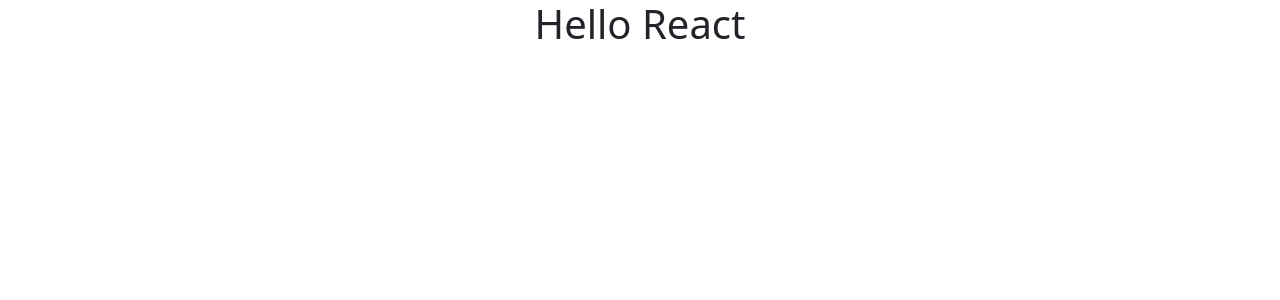
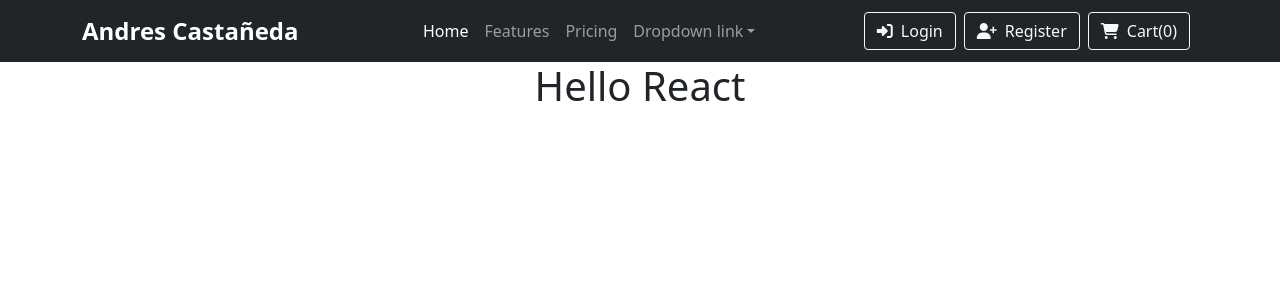
Before and after one commit to afcastaneda223/portfolio, a React (Create React App) app: page / in a window 1280 px wide. Shown: the top 300 px of the page. Built offline with nearby package versions, Linux system fonts and the light colour scheme.

Commit message:
add Navbar component

```diff
--- a/public/index.html
+++ b/public/index.html
@@ -11,7 +11,10 @@
     />
     <link rel="apple-touch-icon" href="%PUBLIC_URL%/logo192.png" />
     <link rel="manifest" href="%PUBLIC_URL%/manifest.json" />
+    <link href="https://cdn.jsdelivr.net/npm/bootstrap@5.1.3/dist/css/bootstrap.min.css" rel="stylesheet" integrity="sha384-1BmE4kWBq78iYhFldvKuhfTAU6auU8tT94WrHftjDbrCEXSU1oBoqyl2QvZ6jIW3" crossorigin="anonymous">
+    <script src="https://cdn.jsdelivr.net/npm/bootstrap@5.1.3/dist/js/bootstrap.bundle.min.js" integrity="sha384-ka7Sk0Gln4gmtz2MlQnikT1wXgYsOg+OMhuP+IlRH9sENBO0LRn5q+8nbTov4+1p" crossorigin="anonymous"></script>
     <title>Andres Castañeda</title>
+    <script src="https://kit.fontawesome.com/e6f879f149.js" crossorigin="anonymous"></script>
   </head>
   <body>
     <noscript>You need to enable JavaScript to run this app.</noscript>
--- a/src/App.js
+++ b/src/App.js
@@ -1,7 +1,10 @@
+import Navbar from './components/Navbar';
+
 function App() {
   return (
     <div className="App">
       <header className="App-header">
+        <Navbar />
         <h1 className="text-center">Hello React</h1>
       </header>
     </div>
--- /dev/null
+++ b/src/components/Navbar.js
@@ -0,0 +1,53 @@
+import React from 'react';
+
+function navbar() {
+  return (
+    <nav className="navbar navbar-expand-lg navbar-dark bg-dark">
+      <div className="container">
+        <a className="navbar-brand fw-bolder fs-4" href="/#">Andres Castañeda</a>
+        <button className="navbar-toggler" type="button" data-bs-toggle="collapse" data-bs-target="#navbarNavDropdown" aria-controls="navbarNavDropdown" aria-expanded="false" aria-label="Toggle navigation">
+          <span className="navbar-toggler-icon" />
+        </button>
+        <div className="collapse navbar-collapse" id="navbarNavDropdown">
+          <ul className="navbar-nav mx-auto">
+            <li className="nav-item">
+              <a className="nav-link active" aria-current="page" href="/#">Home</a>
+            </li>
+            <li className="nav-item">
+              <a className="nav-link" href="/#">Features</a>
+            </li>
+            <li className="nav-item">
+              <a className="nav-link" href="/#">Pricing</a>
+            </li>
+            <li className="nav-item dropdown">
+              <a className="nav-link dropdown-toggle" href="/#" id="navbarDropdownMenuLink" role="button" data-bs-toggle="dropdown" aria-expanded="false">
+                Dropdown link
+              </a>
+              <ul className="dropdown-menu" aria-labelledby="navbarDropdownMenuLink">
+                <li><a className="dropdown-item" href="/#">Action</a></li>
+                <li><a className="dropdown-item" href="/#">Another action</a></li>
+                <li><a className="dropdown-item" href="/#">Something else here</a></li>
+              </ul>
+            </li>
+          </ul>
+          <div className="buttons">
+            <a href="/#" className="btn btn-outline-light me-2">
+              <i className="fas fa-sign-in-alt me-2" />
+              Login
+            </a>
+            <a href="/#" className="btn btn-outline-light me-2">
+              <i className="fas fa-user-plus me-2" />
+              Register
+            </a>
+            <a href="/#" className="btn btn-outline-light me-2">
+              <i className="fas fa-shopping-cart me-2" />
+              Cart(0)
+            </a>
+          </div>
+        </div>
+      </div>
+    </nav>
+  );
+}
+
+export default navbar;
```
Also changed, not shown: 1 other file (tests, documents, lock files or other folders).
